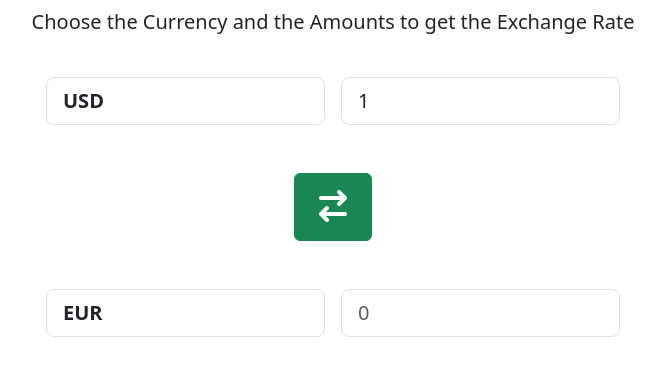
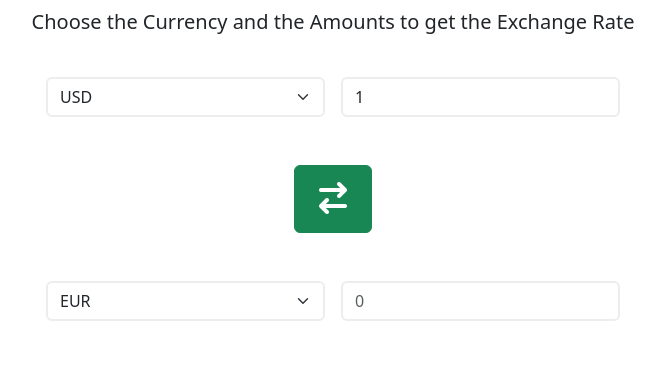
Before and after one commit to kcode93/Exchange_Rate_Calculator, a plain HTML site: page index.html in a window 1280 px wide. Shown: the part 400-776 px from the top of the page, without its empty margins (307-972 px from the left). Drawn offline with nearby package versions, Linux system fonts and the light colour scheme.

Commit message:
if applied, this commit corrects some markup erros for the input classes and adds hover and initial styles

```diff
--- a/index.html
+++ b/index.html
@@ -35,6 +35,7 @@
 					src="./resources/img/money.png"
 					alt="Exchange Commpany Logo"
 					class="money-img w-25 h-25"
+					id="logo"
 				/>
 				<h1>Exchange Rate Calculator</h1>
 				<p class="lead">
@@ -43,11 +44,7 @@
 			</div>
 
 			<div class="currency d-flex justify-content-center gap-3">
-				<select
-					class="form-control form-control-lg fs-5 w-25 fw-bold"
-					name="currency-one"
-					id="currency-one"
-				>
+				<select class="form-select w-25" name="currency-one" id="currency-one">
 					<option value="AED">AED</option>
 					<option value="ARS">ARS</option>
 					<option value="AUD">AUD</option>
@@ -102,7 +99,7 @@
 					<option value="ZAR">ZAR</option>
 				</select>
 				<input
-					class="form-control form-control-lg fs-5 w-25"
+					class="form-control w-25"
 					type="number"
 					id="amount-one"
 					placeholder="0"
@@ -118,10 +115,7 @@
 			</div>
 
 			<div class="currency d-flex justify-content-center gap-3">
-				<select
-					id="currency-two"
-					class="form-control form-control-lg fs-5 w-25 fw-bold"
-				>
+				<select id="currency-two" class="form-select w-25">
 					<option value="AED">AED</option>
 					<option value="ARS">ARS</option>
 					<option value="AUD">AUD</option>
@@ -177,7 +171,7 @@
 				</select>
 
 				<input
-					class="form-control form-control-lg fs-5 w-25"
+					class="form-control w-25"
 					type="number"
 					id="amount-two"
 					placeholder="0"
--- a/resources/css/style.css
+++ b/resources/css/style.css
@@ -1 +1,23 @@
-/* styles Here */
+:root {
+	--form-border-color: hsl(0, 0%, 93%);
+	--form-border-hover: hsl(180, 76%, 50%);
+}
+
+.form-control,
+.form-select {
+	transition: all 0.5s ease-in-out;
+	border: 0.15rem solid var(--form-border-color);
+}
+
+.form-control:hover,
+.form-select:hover {
+	border: 0.15rem solid var(--form-border-hover);
+}
+
+#logo {
+	transition: all 0.55s ease-in-out;
+}
+
+#logo:hover {
+	transform: scale(1.2);
+}
```
